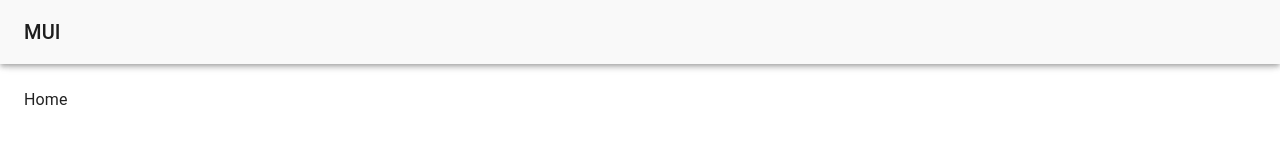
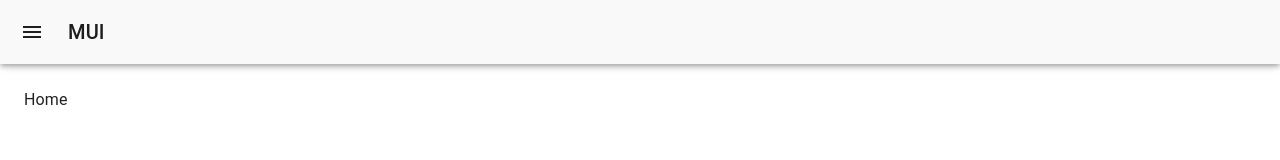
Before and after one commit to pramodboda/developer-analytics, a React (Vite) app in the folder client/: page / in a window 1280 px wide. Shown: the top 160 px of the page. Built offline with nearby package versions, Linux system fonts and the light colour scheme.

Commit message:
UPDATE: Project Setup

```diff
--- a/client/index.html
+++ b/client/index.html
@@ -4,7 +4,7 @@
     <meta charset="UTF-8" />
     <link rel="icon" type="image/svg+xml" href="/favicon.svg" />
     <meta name="viewport" content="width=device-width, initial-scale=1.0" />
-    <title>client</title>
+    <title>Tech Analytics</title>
   </head>
   <body>
     <div id="root"></div>
--- a/client/src/app/dashboard/DeveloperAnalytics/DeveloperAnalytics.tsx
+++ b/client/src/app/dashboard/DeveloperAnalytics/DeveloperAnalytics.tsx
@@ -83,7 +83,7 @@ export default function DeveloperAnalytics(props: Props) {
             aria-label="open drawer"
             edge="start"
             onClick={handleDrawerToggle}
-            sx={{ mr: 2, display: { sm: 'none' } }}
+            sx={{ mr: 2}}
           >
             <MenuIcon />
           </IconButton>
```
